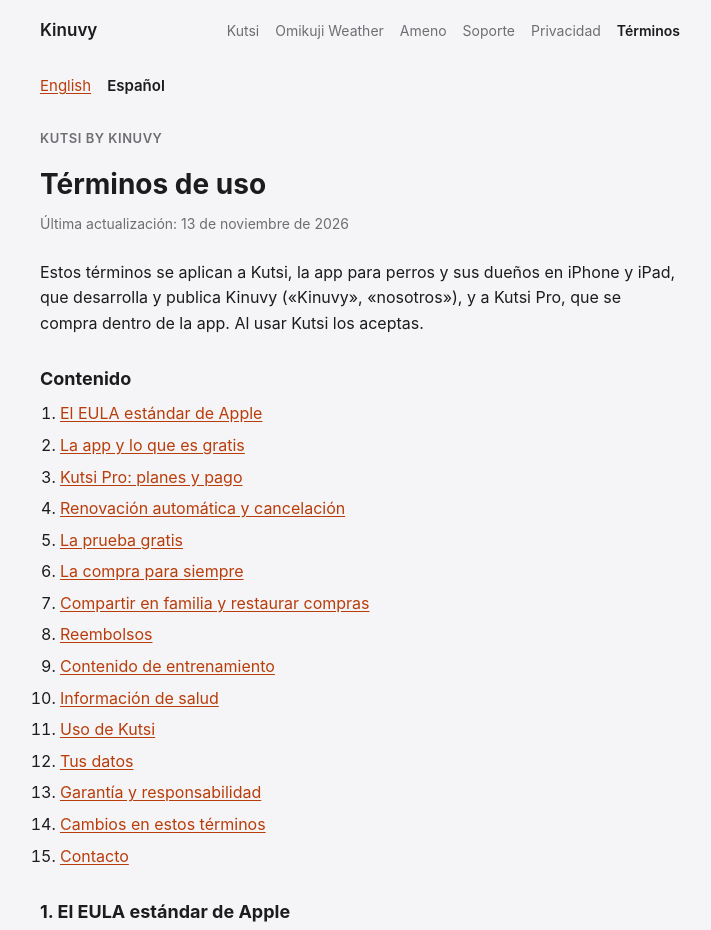
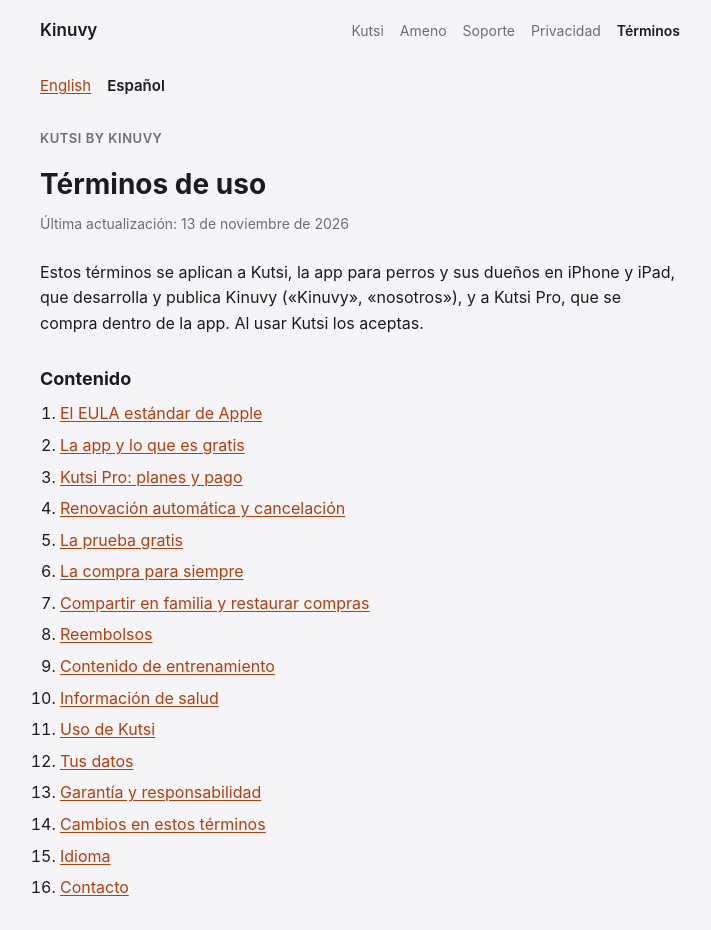
Before and after one commit to oliver-perez/kinuvy-privacy, a plain HTML site: page terms/es/index.html in a window 1280 px wide. Shown: the top 930 px of the page, without its empty margins (280-991 px from the left). Drawn offline with Linux system fonts and the light colour scheme.

Commit message:
Spanish pages: no Omikuji link; the terms list their language section
Co-Authored-By: Claude Opus 5.5 <noreply@anthropic.com>

```diff
--- a/terms/es/index.html
+++ b/terms/es/index.html
@@ -15,7 +15,6 @@
     <a class="brand" href="/">Kinuvy</a>
     <nav class="nav" aria-label="Sitio">
       <a href="/kinuvy/es/">Kutsi</a>
-      <a href="/omikuji-weather/" lang="en">Omikuji Weather</a>
       <a href="/ameno/">Ameno</a>
       <a href="/support/es/">Soporte</a>
       <a href="/privacy/es/">Privacidad</a>
@@ -56,6 +55,7 @@
         <li><a href="#datos">Tus datos</a></li>
         <li><a href="#responsabilidad">Garantía y responsabilidad</a></li>
         <li><a href="#cambios">Cambios en estos términos</a></li>
+        <li><a href="#idioma">Idioma</a></li>
         <li><a href="#contacto">Contacto</a></li>
       </ol>
     </nav>
```
Also changed, not shown: kinuvy/es/index.html (+0 -1 lines), privacy/es/index.html (+0 -1 lines), support/es/index.html (+0 -1 lines), terms/index.html (+1 -0 lines).
